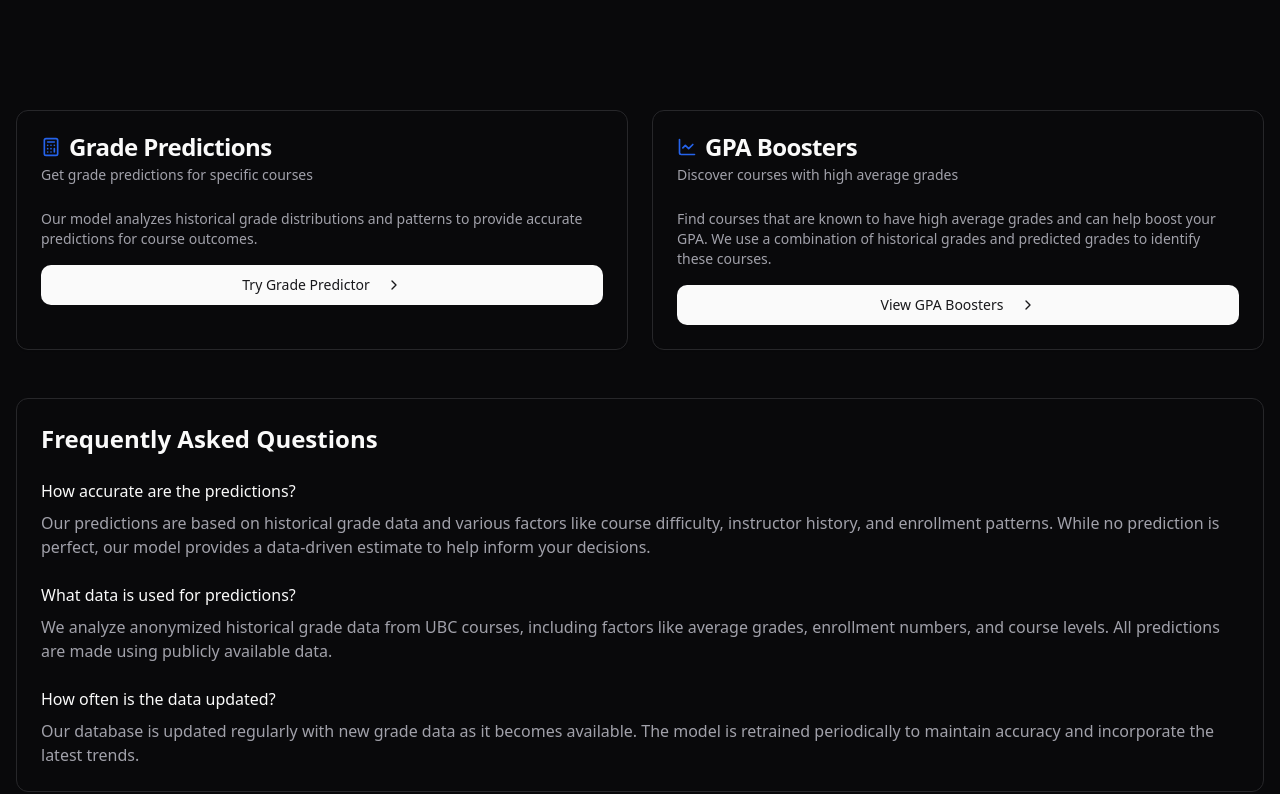
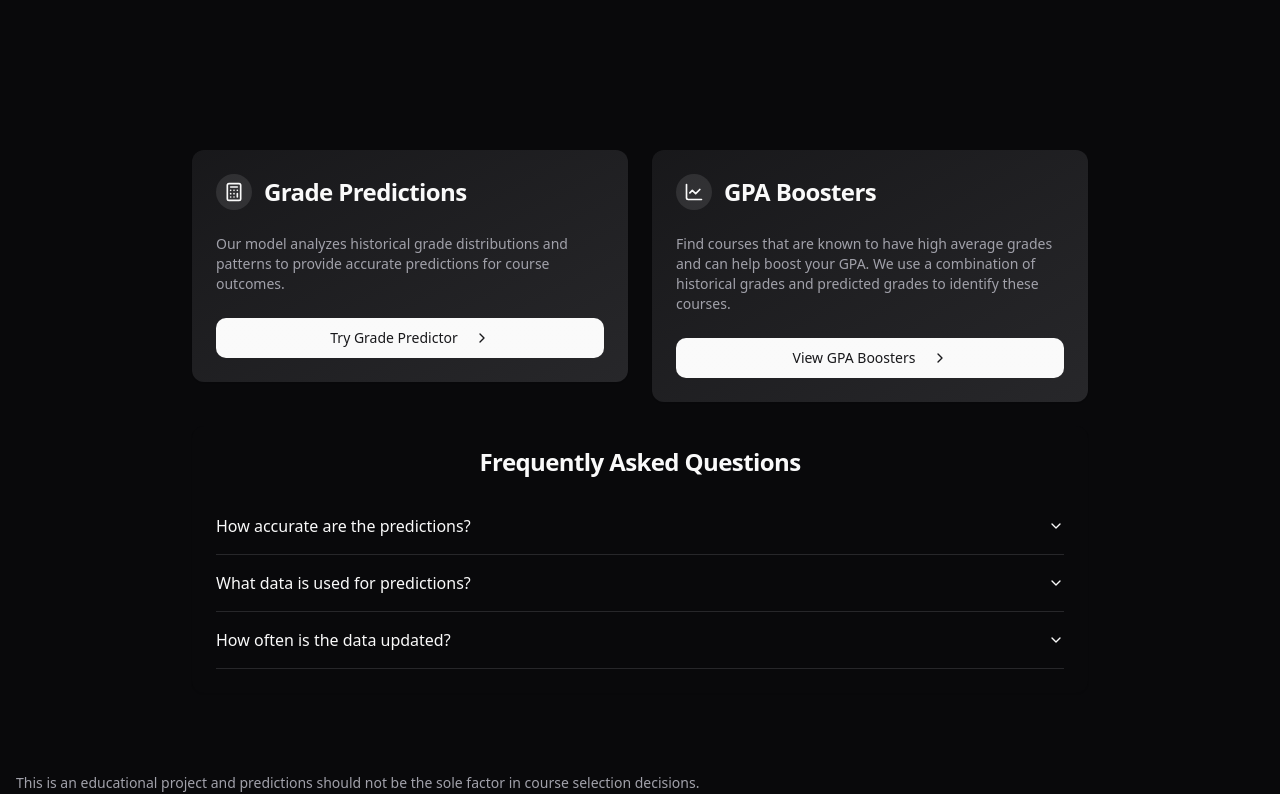
Before and after one commit to adrianlamdev/ubc-analytics, a Next.js app in the folder web/: page / in a window 1280 px wide. Shown: the part 431-1225 px from the top of the page. Built offline with nearby package versions, Linux system fonts and the light colour scheme.

Commit message:
feat: add cleaner home page

```diff
--- a/web/src/app/api/v1/predict/route.ts
+++ b/web/src/app/api/v1/predict/route.ts
@@ -7,7 +7,7 @@ export async function POST(req: NextRequest) {
 
   // TODO: add validation
   const response = await fetch(
-    `${process.env.NEXT_PUBLIC_API_URL || "http://localhost:8000"}/api/v1/gpa-boosters?`,
+    `${process.env.NEXT_PUBLIC_API_URL || "http://localhost:8000"}/api/v1/predict`,
     {
       method: "POST",
       headers: {
--- a/web/src/app/gpa-boosters/page.tsx
+++ b/web/src/app/gpa-boosters/page.tsx
@@ -437,7 +437,7 @@ export default function GpaBoosters() {
                           </div>
 
                           {/* Additional Stats */}
-                          <div className="mt-6 pt-4 border-t border-border/50">
+                          <div className="mt-6 pt-4 border-t">
                             <div className="flex items-center justify-between text-sm text-muted-foreground">
                               <TooltipProvider>
                                 <Tooltip>
--- a/web/src/app/page.tsx
+++ b/web/src/app/page.tsx
@@ -1,145 +1,174 @@
+"use client";
+
+import { motion } from "framer-motion";
 import { Button } from "@/components/ui/button";
 import Link from "next/link";
+import { Card, CardHeader, CardTitle, CardContent } from "@/components/ui/card";
+import { Calculator, LineChart, ChevronRight } from "lucide-react";
 import {
-  Card,
-  CardHeader,
-  CardTitle,
-  CardDescription,
-  CardContent,
-} from "@/components/ui/card";
-import { Calculator, LineChart, ChevronRight } from "lucide-react";
+  Accordion,
+  AccordionContent,
+  AccordionItem,
+  AccordionTrigger,
+} from "@/components/ui/accordion";
 
 export default function Home() {
   return (
-    <div className="min-h-screen px-4">
+    <div className="min-h-screen p-4 mt-14">
       {/* Hero Section */}
-      <div className="pt-14 pb-40 text-center">
-        <h1 className="text-5xl font-bold tracking-tight">
+      <div className="max-w-4xl mx-auto text-center space-y-6">
+        <motion.div
+          initial={{ opacity: 0, y: 20 }}
+          animate={{ opacity: 1, y: 0 }}
+          transition={{ duration: 0.5 }}
+        >
+          <h1 className="text-5xl font-bold tracking-tight bg-gradient-to-r from-primary to-primary/60 bg-clip-text text-transparent">
             Get insights on grades and trends at UBC.
           </h1>
-        <p className="text-muted-foreground my-12">
+          <p className="text-muted-foreground my-12 text-lg">
             Make informed decisions about your course selection using machine
             learning predictions based on historical grade data.
           </p>
-        <div className="space-x-3">
-          <Button size="lg" asChild>
+          <div className="space-x-4">
+            <Button
+              size="lg"
+              className="bg-gradient-to-r from-primary to-primary/80 hover:from-primary/90 hover:to-primary/70"
+              asChild
+            >
               <Link href="/grade-predictor">Try it Now</Link>
             </Button>
             <Button size="lg" variant="outline" asChild>
               <Link href="/about">Learn More</Link>
             </Button>
           </div>
+        </motion.div>
+
+        {/* Feature Cards */}
+        <div className="grid md:grid-cols-2 gap-6 pt-32">
+          <motion.div
+            initial={{ opacity: 0, y: 20 }}
+            animate={{ opacity: 1, y: 0 }}
+            transition={{ duration: 0.3, delay: 0.2 }}
+          >
+            <Card className="group hover:shadow-lg transition-all duration-300 bg-gradient-to-br from-secondary/50 to-secondary border-none overflow-hidden relative">
+              <div className="absolute inset-0 bg-gradient-to-br from-primary/5 to-primary/10 opacity-0 group-hover:opacity-40 transition-opacity duration-300 pointer-events-none" />
+              <CardHeader>
+                <div className="flex items-center gap-3">
+                  <div className="p-2 bg-primary/10 rounded-full">
+                    <Calculator className="h-5 w-5 text-primary" />
                   </div>
-
-      {/* Main Content */}
-      <div className="container mx-auto mt-12">
-        {/* Feature Cards */}
-        <div className="grid md:grid-cols-2 gap-6 mb-8">
-          <Card>
-            <CardHeader>
-              <div className="flex items-center gap-2">
-                <Calculator className="h-5 w-5 text-blue-600" />
+                  <div>
                     <CardTitle>Grade Predictions</CardTitle>
                   </div>
-              <CardDescription>
-                Get grade predictions for specific courses
-              </CardDescription>
+                </div>
               </CardHeader>
-            <CardContent>
-              <p className="text-sm text-muted-foreground mb-4">
+              <CardContent className="relative z-10">
+                {" "}
+                {/* Added z-10 */}
+                <p className="text-sm text-muted-foreground mb-6 text-left">
                   Our model analyzes historical grade distributions and patterns
                   to provide accurate predictions for course outcomes.
                 </p>
-              <Button className="w-full group gap-4">
-                Try Grade Predictor{" "}
-                <ChevronRight className="group-hover:translate-x-1 transition-transform" />
+                <Link href="/grade-predictor" className="block w-full">
+                  <Button className="w-full group bg-gradient-to-r from-primary to-primary/80 hover:from-primary/90 hover:to-primary/70">
+                    <span>Try Grade Predictor</span>
+                    <ChevronRight className="ml-2 h-4 w-4 group-hover:translate-x-1 transition-transform" />
                   </Button>
+                </Link>
               </CardContent>
+              <div className="absolute bottom-0 left-0 right-0 h-0.5 bg-gradient-to-r from-primary to-primary/60 transform scale-x-0 group-hover:scale-x-100 transition-transform duration-300 pointer-events-none" />
             </Card>
+          </motion.div>
 
-          <Card>
+          <motion.div
+            initial={{ opacity: 0, y: 20 }}
+            animate={{ opacity: 1, y: 0 }}
+            transition={{ duration: 0.3, delay: 0.3 }}
+          >
+            <Card className="group hover:shadow-lg transition-all duration-300 bg-gradient-to-br from-secondary/50 to-secondary border-none overflow-hidden relative">
+              <div className="absolute inset-0 bg-gradient-to-br from-primary/5 to-primary/10 opacity-0 group-hover:opacity-40 transition-opacity duration-300 pointer-events-none" />
               <CardHeader>
-              <div className="flex items-center gap-2">
-                <LineChart className="h-5 w-5 text-blue-600" />
+                <div className="flex items-center gap-3">
+                  <div className="p-2 bg-primary/10 rounded-full">
+                    <LineChart className="h-5 w-5 text-primary" />
+                  </div>
+                  <div>
                     <CardTitle>GPA Boosters</CardTitle>
                   </div>
-              <CardDescription>
-                Discover courses with high average grades
-              </CardDescription>
+                </div>
               </CardHeader>
-            <CardContent>
-              <p className="text-sm text-muted-foreground mb-4">
-                Find courses that are known to have high average grades and can
-                help boost your GPA. We use a combination of historical grades
-                and predicted grades to identify these courses.
+              <CardContent className="relative z-10">
+                {" "}
+                {/* Added z-10 */}
+                <p className="text-sm text-muted-foreground mb-6 text-left">
+                  Find courses that are known to have high average grades and
+                  can help boost your GPA. We use a combination of historical
+                  grades and predicted grades to identify these courses.
                 </p>
-              <Button className="w-full group gap-4">
-                View GPA Boosters{" "}
-                <ChevronRight className="group-hover:translate-x-1 transition-transform" />
+                <Link href="/gpa-boosters" className="block w-full">
+                  <Button className="w-full group bg-gradient-to-r from-primary to-primary/80 hover:from-primary/90 hover:to-primary/70">
+                    <span>View GPA Boosters</span>
+                    <ChevronRight className="ml-2 h-4 w-4 group-hover:translate-x-1 transition-transform" />
                   </Button>
+                </Link>
               </CardContent>
+              <div className="absolute bottom-0 left-0 right-0 h-0.5 bg-gradient-to-r from-primary to-primary/60 transform scale-x-0 group-hover:scale-x-100 transition-transform duration-300 pointer-events-none" />
             </Card>
-
-          {/* <Card> */}
-          {/*   <CardHeader> */}
-          {/*     <div className="flex items-center gap-2"> */}
-          {/*       <LineChart className="h-5 w-5 text-blue-600" /> */}
-          {/*       <CardTitle>Historical Analysis</CardTitle> */}
-          {/*     </div> */}
-          {/*     <CardDescription> */}
-          {/*       Explore grade trends and patterns over time */}
-          {/*     </CardDescription> */}
-          {/*   </CardHeader> */}
-          {/*   <CardContent> */}
-          {/*     <p className="text-sm text-muted-foreground mb-4"> */}
-          {/*       Visualize how course grades have changed over the years and */}
-          {/*       identify patterns in different subjects. */}
-          {/*     </p> */}
-          {/*     <Button className="w-full">View Grade Trends</Button> */}
-          {/*   </CardContent> */}
-          {/* </Card> */}
+          </motion.div>
         </div>
 
         {/* FAQ Section */}
-        <div className="mt-12 rounded-lg p-6 border">
-          <h2 className="text-2xl font-semibold mb-6">
-            Frequently Asked Questions
-          </h2>
-          <div className="space-y-6">
-            <div>
-              <h3 className="font-medium mb-2">
+        <motion.div
+          initial={{ opacity: 0, y: 20 }}
+          animate={{ opacity: 1, y: 0 }}
+          transition={{ duration: 0.3, delay: 0.4 }}
+          className="mt-20"
+        >
+          <Card className="border-none">
+            <CardHeader>
+              <CardTitle>Frequently Asked Questions</CardTitle>
+            </CardHeader>
+            <CardContent>
+              <Accordion type="single" collapsible className="w-full">
+                <AccordionItem value="item-1">
+                  <AccordionTrigger className="text-left">
                     How accurate are the predictions?
-              </h3>
-              <p className="text-muted-foreground">
-                Our predictions are based on historical grade data and various
-                factors like course difficulty, instructor history, and
-                enrollment patterns. While no prediction is perfect, our model
-                provides a data-driven estimate to help inform your decisions.
-              </p>
-            </div>
-            <div>
-              <h3 className="font-medium mb-2">
+                  </AccordionTrigger>
+                  <AccordionContent className="text-muted-foreground text-left">
+                    Our predictions are based on historical grade data and
+                    various factors like course difficulty, instructor history,
+                    and enrollment patterns. While no prediction is perfect, our
+                    model provides a data-driven estimate to help inform your
+                    decisions.
+                  </AccordionContent>
+                </AccordionItem>
+
+                <AccordionItem value="item-2">
+                  <AccordionTrigger className="text-left">
                     What data is used for predictions?
-              </h3>
-              <p className="text-muted-foreground">
-                We analyze anonymized historical grade data from UBC courses,
-                including factors like average grades, enrollment numbers, and
-                course levels. All predictions are made using publicly available
-                data.
-              </p>
-            </div>
-            <div>
-              <h3 className="font-medium mb-2">
+                  </AccordionTrigger>
+                  <AccordionContent className="text-muted-foreground text-left">
+                    We analyze anonymized historical grade data from UBC
+                    courses, including factors like average grades, enrollment
+                    numbers, and course levels. All predictions are made using
+                    publicly available data.
+                  </AccordionContent>
+                </AccordionItem>
+
+                <AccordionItem value="item-3">
+                  <AccordionTrigger className="text-left">
                     How often is the data updated?
-              </h3>
-              <p className="text-muted-foreground">
+                  </AccordionTrigger>
+                  <AccordionContent className="text-muted-foreground text-left">
                     Our database is updated regularly with new grade data as it
                     becomes available. The model is retrained periodically to
                     maintain accuracy and incorporate the latest trends.
-              </p>
-            </div>
-          </div>
-        </div>
+                  </AccordionContent>
+                </AccordionItem>
+              </Accordion>
+            </CardContent>
+          </Card>
+        </motion.div>
       </div>
     </div>
   );
--- a/web/src/components/ui/button.tsx
+++ b/web/src/components/ui/button.tsx
@@ -1,8 +1,8 @@
-import * as React from "react"
-import { Slot } from "@radix-ui/react-slot"
-import { cva, type VariantProps } from "class-variance-authority"
+import * as React from "react";
+import { Slot } from "@radix-ui/react-slot";
+import { cva, type VariantProps } from "class-variance-authority";
 
-import { cn } from "@/lib/utils"
+import { cn } from "@/lib/utils";
 
 const buttonVariants = cva(
   "inline-flex items-center justify-center gap-2 whitespace-nowrap rounded-md text-sm font-medium ring-offset-background transition-colors focus-visible:outline-none focus-visible:ring-2 focus-visible:ring-ring focus-visible:ring-offset-2 disabled:pointer-events-none disabled:opacity-50 [&_svg]:pointer-events-none [&_svg]:size-4 [&_svg]:shrink-0",
@@ -13,7 +13,8 @@ const buttonVariants = cva(
         destructive:
           "bg-destructive text-destructive-foreground hover:bg-destructive/90",
         outline:
-          "border border-input bg-background hover:bg-accent hover:text-accent-foreground",
+          "border-primary/20 hover:bg-primary/10 border bg-background hover:bg-accent hover:text-accent-foreground",
+
         secondary:
           "bg-secondary text-secondary-foreground hover:bg-secondary/80",
         ghost: "hover:bg-accent hover:text-accent-foreground",
@@ -30,27 +31,27 @@ const buttonVariants = cva(
       variant: "default",
       size: "default",
     },
-  }
-)
+  },
+);
 
 export interface ButtonProps
   extends React.ButtonHTMLAttributes<HTMLButtonElement>,
     VariantProps<typeof buttonVariants> {
-  asChild?: boolean
+  asChild?: boolean;
 }
 
 const Button = React.forwardRef<HTMLButtonElement, ButtonProps>(
   ({ className, variant, size, asChild = false, ...props }, ref) => {
-    const Comp = asChild ? Slot : "button"
+    const Comp = asChild ? Slot : "button";
     return (
       <Comp
         className={cn(buttonVariants({ variant, size, className }))}
         ref={ref}
         {...props}
       />
-    )
-  }
-)
-Button.displayName = "Button"
+    );
+  },
+);
+Button.displayName = "Button";
 
-export { Button, buttonVariants }
+export { Button, buttonVariants };
```
Also changed, not shown: web/src/app/grade-predictor/page.tsx (+58 -32 lines). Lines whose indentation alone changed are shown as unchanged.
